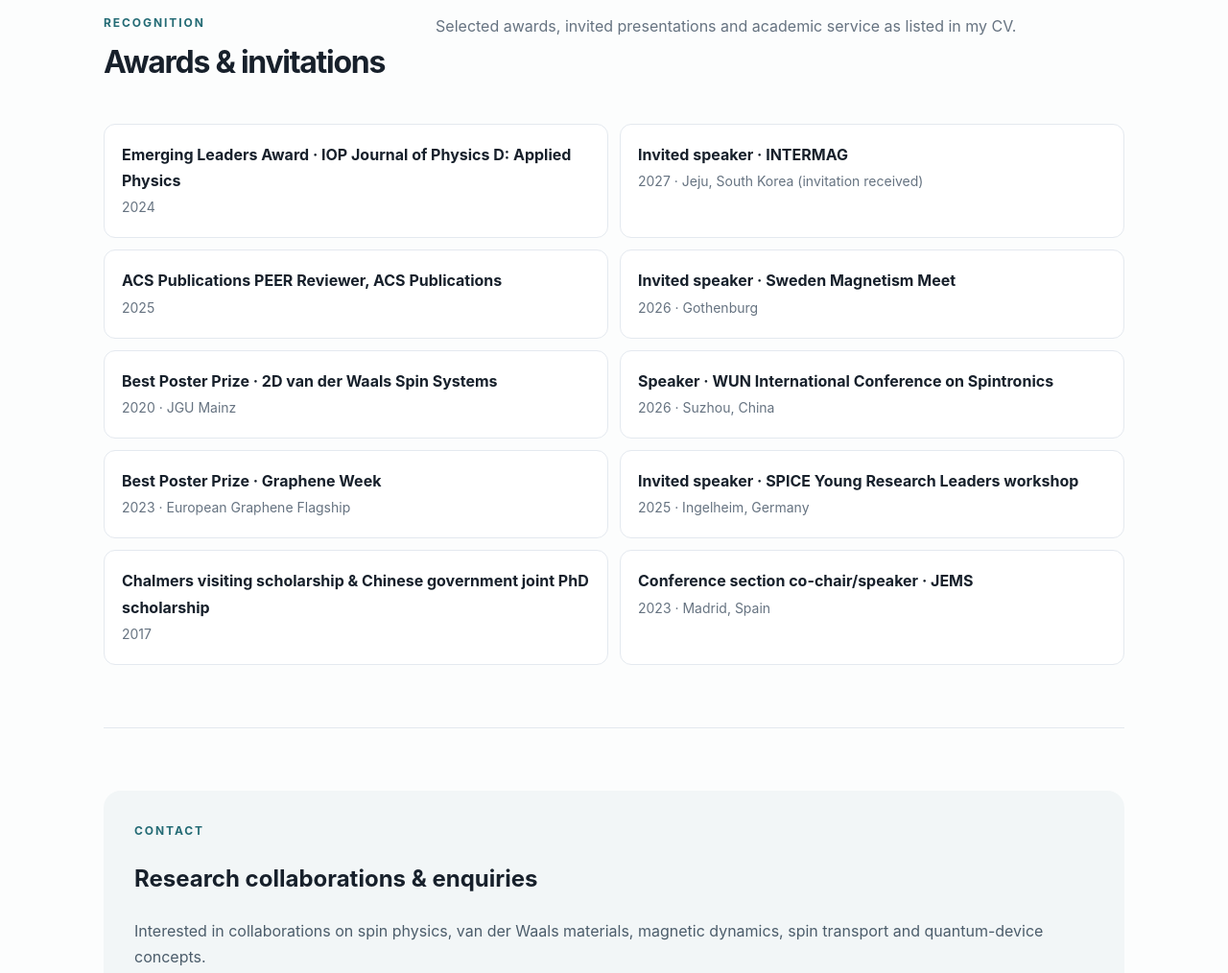
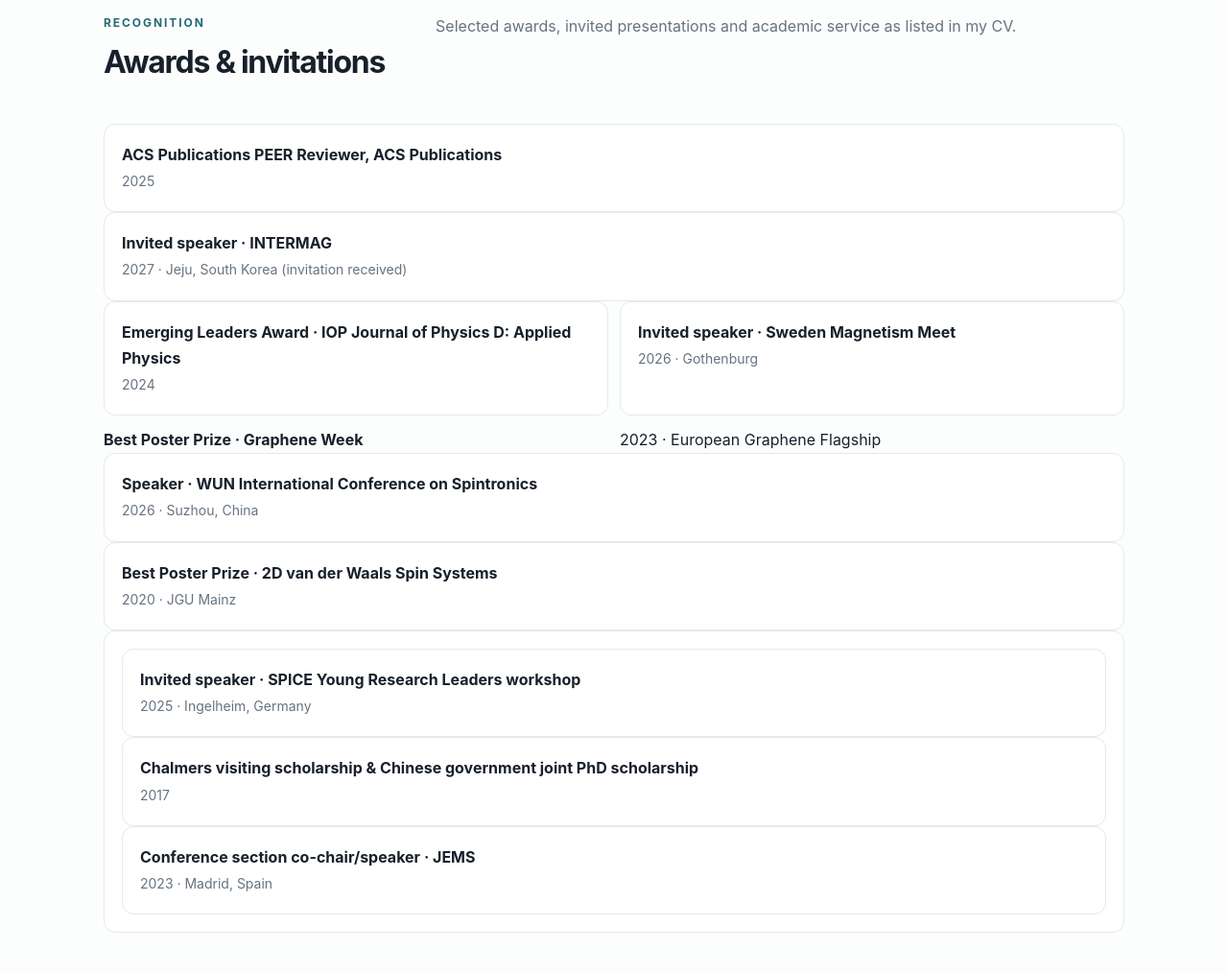
Before and after one commit to zzbna/Dr.BingZhao, a plain HTML site: page index.html in a window 1280 px wide. Shown: the part 5040-6054 px from the top of the page at 96% size. Drawn offline with Linux system fonts and the light colour scheme.

Commit message:
Update index.html

```diff
--- a/index.html
+++ b/index.html
@@ -62,6 +62,6 @@ footer{padding:36px 0;color:var(--muted);font-size:13px}.foot{display:flex;justi
 <div class="skill"><b>Modelling & design</b><span>MuMax3, COMSOL Multiphysics and AutoCAD.</span></div>
 </div></section>
 <section id="recognition"><div class="section-head"><div><div class="eyebrow">Recognition</div><h2>Awards & invitations</h2></div><p>Selected awards, invited presentations and academic service as listed in my CV.</p></div>
-<div class="awards"><div class="award"><strong>Emerging Leaders Award · IOP Journal of Physics D: Applied Physics</strong><span>2024</span></div><div class="award"><strong>Invited speaker · INTERMAG</strong><span>2027 · Jeju, South Korea (invitation received)</span></div><div class="award"><strong>ACS Publications PEER Reviewer, ACS Publications</strong><span>2025</span></div><div class="award"><strong>Invited speaker · Sweden Magnetism Meet</strong><span>2026 · Gothenburg</span></div><div class="award"><strong>Best Poster Prize · 2D van der Waals Spin Systems</strong><span>2020 · JGU Mainz</span></div><div class="award"><strong>Speaker · WUN International Conference on Spintronics</strong><span>2026 · Suzhou, China</span></div><div class="award"><strong>Best Poster Prize · Graphene Week</strong><span>2023 · European Graphene Flagship</span></div><div class="award"><strong>Invited speaker · SPICE Young Research Leaders workshop</strong><span>2025 · Ingelheim, Germany</span></div><div class="award"><strong>Chalmers visiting scholarship & Chinese government joint PhD scholarship</strong><span>2017</span></div><div class="award"><strong>Conference section co-chair/speaker · JEMS</strong><span>2023 · Madrid, Spain</span></div></div></section>
+<div class="award"><strong>ACS Publications PEER Reviewer, ACS Publications</strong><span>2025</span></div><div class="award"><strong>Invited speaker · INTERMAG</strong><span>2027 · Jeju, South Korea (invitation received)</span></div><div class="awards"><div class="award"><strong>Emerging Leaders Award · IOP Journal of Physics D: Applied Physics</strong><span>2024</span></div><div class="award"><strong>Invited speaker · Sweden Magnetism Meet</strong><span>2026 · Gothenburg</span></div><strong>Best Poster Prize · Graphene Week</strong><span>2023 · European Graphene Flagship</span></div><div class="award"><strong>Speaker · WUN International Conference on Spintronics</strong><span>2026 · Suzhou, China</span></div><div class="award"><strong>Best Poster Prize · 2D van der Waals Spin Systems</strong><span>2020 · JGU Mainz</span></div><div class="award"><div class="award"><strong>Invited speaker · SPICE Young Research Leaders workshop</strong><span>2025 · Ingelheim, Germany</span></div><div class="award"><strong>Chalmers visiting scholarship & Chinese government joint PhD scholarship</strong><span>2017</span></div><div class="award"><strong>Conference section co-chair/speaker · JEMS</strong><span>2023 · Madrid, Spain</span></div></div></section>
 <section id="contact"><div class="contactbox"><div class="eyebrow">Contact</div><h2>Research collaborations & enquiries</h2><p>Interested in collaborations on spin physics, van der Waals materials, magnetic dynamics, spin transport and quantum-device concepts.</p><p><strong>Email:</strong> <a href="mailto:zbing@chalmers.se">zbing@chalmers.se</a><br><strong>Chalmers University of Technology</strong> · MC2 · Gothenburg, Sweden</p><div class="social"><a href="https://scholar.google.com/citations?user=v1Ww3I0AAAAJ&hl=en">Google Scholar</a><a href="https://orcid.org/0000-0002-5560-6750">ORCID</a><a href="https://www.linkedin.com/in/bing-zhao-3b8670189/">LinkedIn</a>
 </main><footer><div class="container foot"><span>© Bing Zhao · Experimental spin physics</span><span>Built for GitHub Pages · <a href="#home">Back to top ↑</a></span></div></footer></body></html>
```
